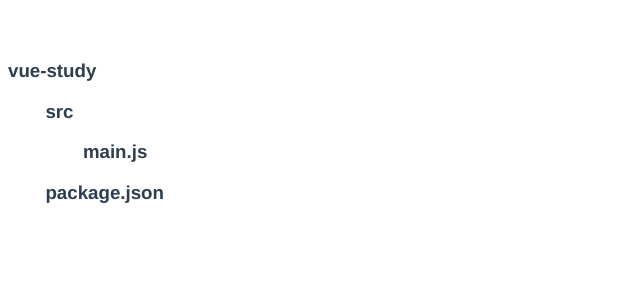
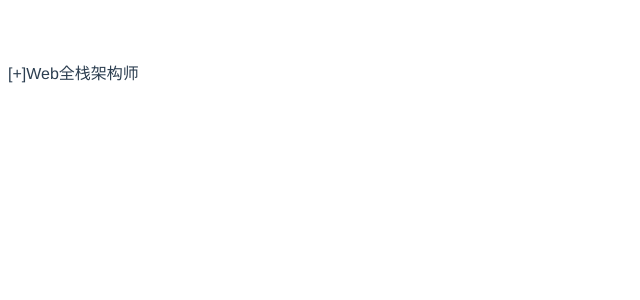
Before and after one commit to likwotsing/kaikeba, a Vue app: page / in a window 1280 px wide. Shown: the top 300 px of the page, without its empty margins (0-640 px from the left). Built offline with nearby package versions, Linux system fonts and the light colour scheme.

Commit message:
递归组件-tree

```diff
--- a/src/App.vue
+++ b/src/App.vue
@@ -12,7 +12,8 @@
     <!-- <HelloWorld msg="Welcome to Your Vue.js App"/> -->
 
     <!-- <form-example></form-example> -->
-    <NodeTest />
+    <!-- <NodeTest /> -->
+    <TreeTest />
 
   </div>
 </template>
@@ -20,14 +21,16 @@
 <script>
 // import HelloWorld from './components/HelloWorld.vue'
 import FormExample from '@/components/form/index.vue';
-import NodeTest from '@/components/recursion/NodeTest.vue';
+// import NodeTest from '@/components/recursion/NodeTest.vue';
+import TreeTest from '@/components/recursion';
 
 export default {
   name: 'app',
   components: {
     // HelloWorld,
     FormExample,
-    NodeTest
+    // NodeTest,
+    TreeTest
   }
 }
 </script>
--- /dev/null
+++ b/src/components/recursion/Tree.vue
@@ -0,0 +1,31 @@
+<template>
+  <div class="kkb-tree">
+    <!-- 数据是数组，不是单根对象 -->
+    <TreeNode
+      v-for="item in data"
+      :key="item.title"
+      :model="item"
+   />
+  </div>
+</template>
+
+<script>
+import TreeNode from '@/components/recursion/TreeNode.vue';
+  export default {
+    props: {
+      data: {
+        type: Array,
+        required: true
+      }
+    },
+    components: {
+      TreeNode,
+    },
+  }
+</script>
+
+<style scoped>
+.kkb-tree {
+  text-align: left;
+}
+</style>
--- /dev/null
+++ b/src/components/recursion/TreeNode.vue
@@ -0,0 +1,50 @@
+<template>
+  <div>
+    <div @click="toggle" :style="{paddingLeft: (level-1)+'em'}">
+      <span v-if="isFolder">[{{open ? '-' : '+'}}]</span>
+      <label>{{model.title}}</label>
+    </div>
+    <div v-show="open" v-if="isFolder">
+      <TreeNode
+        v-for="model in model.children"
+        :key="model.title"
+        :model="model"
+        :level="level+1"
+      />
+    </div>
+  </div>
+</template>
+
+<script>
+  export default {
+    name: 'TreeNode',
+    props: {
+      model: Object,
+      level: {
+        type: Number,
+        default: 1
+      }
+    },
+    data() {
+      return {
+        open: false
+      }
+    },
+    computed: {
+      isFolder() {
+        return this.model.children && this.model.children.length
+      }
+    },
+    methods: {
+      toggle() {
+        if (this.isFolder) {
+          this.open = !this.open
+        }
+      }
+    },
+  }
+</script>
+
+<style lang="scss" scoped>
+
+</style>
```
